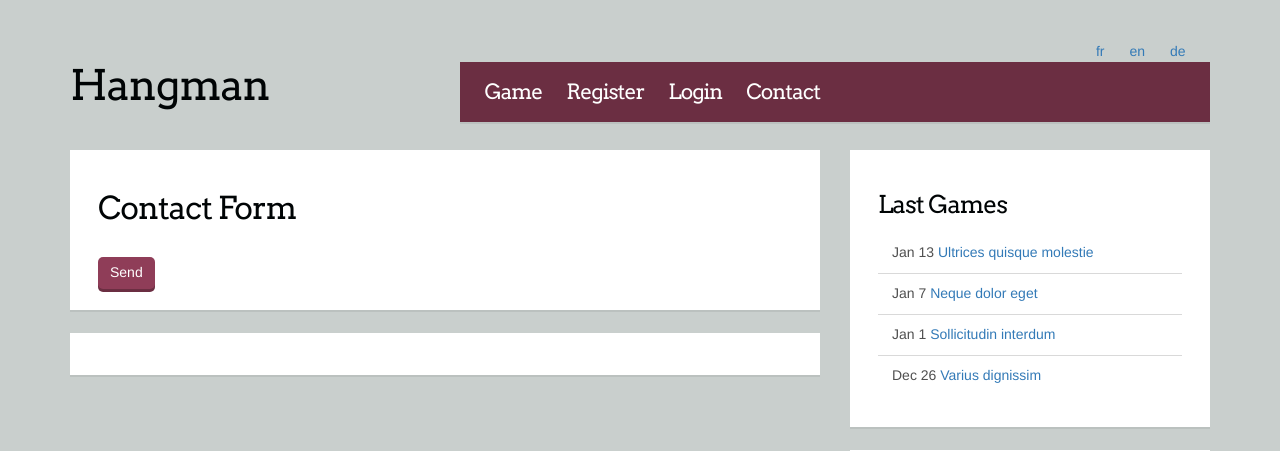
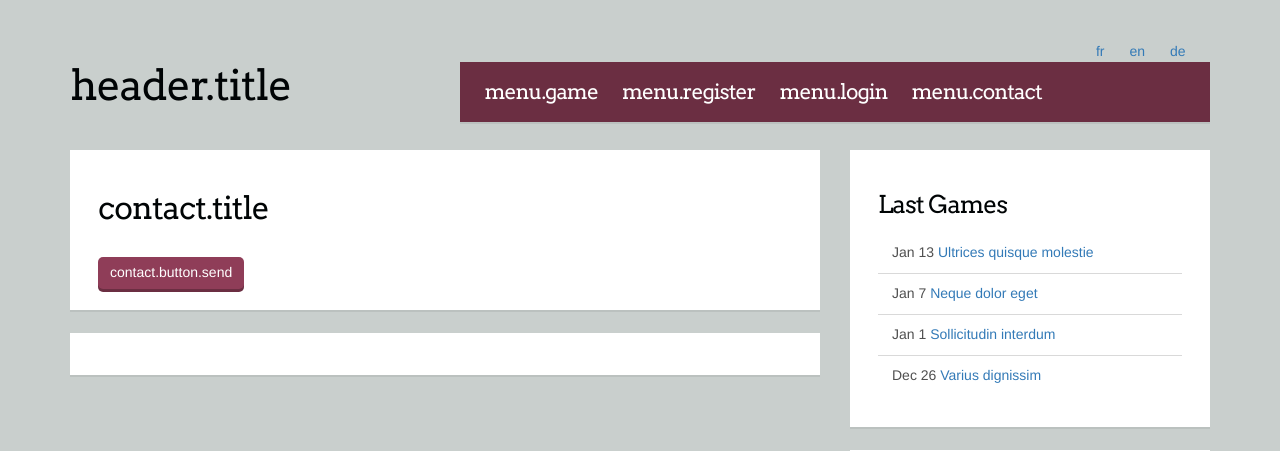
Before and after one commit to jgaujard-pg/pg_hangman, a Symfony app: template templates/contact.html.twig in a window 1280 px wide. Shown: the top 451 px of the page. Run offline with Twig, Linux system fonts and the light colour scheme; the template is opened without the code that fills it, so the values that code supplies are empty; some libraries are stand-ins or nearby versions.

Commit message:
Ajout de la traduction

```diff
--- a/composer.json
+++ b/composer.json
@@ -12,6 +12,8 @@
         "symfony/framework-bundle": "^4.0",
         "symfony/lts": "^4@dev",
         "symfony/orm-pack": "^1.0",
+        "symfony/profiler-pack": "^1.0",
+        "symfony/translation": "^4.0",
         "symfony/twig-bundle": "^4.0",
         "symfony/yaml": "^4.0"
     },
--- a/config/bundles.php
+++ b/config/bundles.php
@@ -8,4 +8,5 @@ return [
     Doctrine\Bundle\DoctrineCacheBundle\DoctrineCacheBundle::class => ['all' => true],
     Doctrine\Bundle\DoctrineBundle\DoctrineBundle::class => ['all' => true],
     Doctrine\Bundle\MigrationsBundle\DoctrineMigrationsBundle::class => ['all' => true],
+    Symfony\Bundle\WebProfilerBundle\WebProfilerBundle::class => ['dev' => true, 'test' => true],
 ];
--- a/config/services.yaml
+++ b/config/services.yaml
@@ -1,6 +1,7 @@
 # Put parameters here that don't need to change on each machine where the app is deployed
 # https://symfony.com/doc/current/best_practices/configuration.html#application-related-configuration
 parameters:
+    locale: 'fr'
 
 services:
     # default configuration for services in *this* file
--- a/templates/_menu.html.twig
+++ b/templates/_menu.html.twig
@@ -1,16 +1,16 @@
 <nav>
     <ul>
         <li>
-            <a href="{{ path('game_home') }}">Game</a>
+            <a href="{{ path('game_home') }}">{{ 'menu.game'|trans }}</a>
         </li>
         <li>
-            <a href="{{ path('register') }}">Register</a>
+            <a href="{{ path('register') }}">{{ 'menu.register'|trans }}</a>
         </li>
         <li>
-            <a href="#">Login</a>
+            <a href="#">{{ 'menu.login'|trans }}</a>
         </li>
         <li>
-            <a href="#">Contact</a>
+            <a href="#">{{ 'menu.contact'|trans }}</a>
         </li>
     </ul>
 </nav>
--- a/templates/base.html.twig
+++ b/templates/base.html.twig
@@ -3,7 +3,7 @@
 <head>
     <meta http-equiv="Content-Type" content="text/html; charset=utf-8" />
     <meta name="viewport" content="width=device-width, initial-scale=1">
-    <title>{% block title 'Hangman Game' %}</title>
+    <title>{% block title 'page.title'|trans %}</title>
     {% block stylesheets %}{% endblock %}
     <link rel="stylesheet" href="{{ asset('build/app.css') }}">
     <link rel="shortcut icon" href="{{ asset('favicon.ico') }}" />
@@ -14,7 +14,7 @@
         <div class="col-md-4">
             <div id="logo">
                 <h1>
-                    <a href="{{ path('homepage') }}">Hangman</a>
+                    <a href="{{ path('homepage') }}">{{ 'header.title'|trans }}</a>
                 </h1>
             </div>
         </div>
--- a/templates/contact.html.twig
+++ b/templates/contact.html.twig
@@ -1,14 +1,14 @@
 {% extends 'base.html.twig' %}
 
 {% block title %}
-    {{ parent() }} Contact
+    {{ parent() }} {{ 'contact.page_title'|trans }}
 {% endblock %}
 
 {% block content %}
-    <h2>Contact Form</h2>
+    <h2>{{ 'contact.title'|trans }}</h2>
 
     {{ form_start(contact_form) }}
     {{ form_rest(contact_form) }}
-    <button type="submit" class="btn">Send</button>
+    <button type="submit" class="btn">{{ 'contact.button.send'|trans }}</button>
     {{ form_end(contact_form) }}
 {% endblock %}
--- a/templates/game/game.html.twig
+++ b/templates/game/game.html.twig
@@ -10,7 +10,7 @@
     <h2>Guess the mysterious word</h2>
 
     <p class="attempts">
-        You still have 11 remaining attempts.
+        {{ 'game.remaning'|transchoice(10, {'%count%':11}) }}
     </p>
 
     <ul class="word-letters">
--- a/templates/index.html.twig
+++ b/templates/index.html.twig
@@ -3,5 +3,5 @@
 {% block content_id 'homepage' %}
 
 {% block content %}
-    HOMEPAGE
+    {{ 'homepage.title'|trans }}
 {% endblock %}
```
Also changed, not shown: translations/messages.fr.yml (added, +12 -0 lines), 5 other files.
